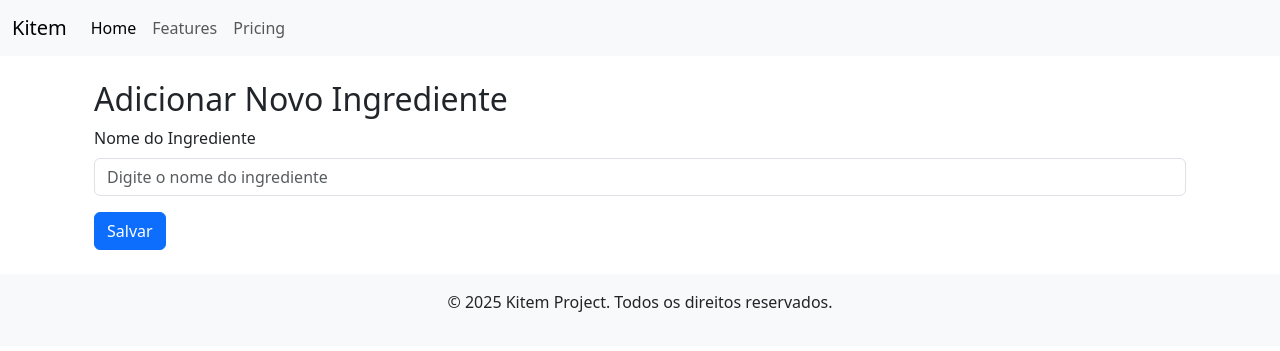
After one commit to prado-marcos/kitem, a Django app: page /novo_ingrediente/ in a window 1280 px wide. The commit adds this page. Shown: the top 351 px of the page. Run offline with Django 5.2, Linux system fonts and the light colour scheme.

Commit message:
adiciona funcionalidades para gerenciar ingredientes: criar, atualizar e deletar, além de atualizar templates e URLs correspondentes

```diff
--- /dev/null
+++ b/KitemProject/KitemApp/templates/novoIngrediente.html
@@ -0,0 +1,17 @@
+{% extends 'base.html' %}
+
+{% block title %}Novo Ingrediente{% endblock %}
+
+{% block content %}
+<div class="container mt-4">
+    <h2>Adicionar Novo Ingrediente</h2>
+    <form method="post">
+        {% csrf_token %}
+        <div class="mb-3">
+            <label for="nome" class="form-label">Nome do Ingrediente</label>
+            <input type="text" class="form-control" id="nome" name="nome" placeholder="Digite o nome do ingrediente" required>
+        </div>
+        <button type="submit" class="btn btn-primary">Salvar</button>
+    </form>
+</div>
+{% endblock %}
--- a/KitemProject/KitemApp/urls.py
+++ b/KitemProject/KitemApp/urls.py
@@ -4,5 +4,7 @@ from . import views
 urlpatterns = [
     path('', views.home, name='home'),
     path('ingredientes/', views.ingredientes, name='ingredientes'),
-    # path('todos/', views.todos, name='todos'),
+    path('novo_ingrediente/', views.novo_ingrediente, name='novo_ingrediente'),
+    path('ingredientes/atualiza/<int:id_ingrediente>/', views.atualiza_ingrediente, name='atualiza_ingrediente'),
+    path('ingredientes/deleta/<int:id_ingrediente>/', views.deleta_ingrediente, name='deleta_ingrediente'),
 ]
--- a/KitemProject/KitemApp/views.py
+++ b/KitemProject/KitemApp/views.py
@@ -1,4 +1,4 @@
-from django.shortcuts import render, HttpResponse
+from django.shortcuts import render, HttpResponse, redirect
 from .models import Ingrediente
 # from .models import TodoItem
 
@@ -8,6 +8,33 @@ def home(request):
 def ingredientes(request):
     items = Ingrediente.objects.all()
     return render(request, 'ingredientes.html', {'ingredientes': items})
+
+def novo_ingrediente(request):
+    if request.method == 'POST':
+        nome = request.POST.get('nome')
+        if nome:
+            Ingrediente.objects.create(nome=nome)
+            return redirect('ingredientes')
+    return render(request, 'novoIngrediente.html')
+
+def atualiza_ingrediente(request, id_ingrediente):
+    ingrediente = Ingrediente.objects.get(id=id_ingrediente)
+    if request.method == 'POST':
+        nome = request.POST.get('nome')
+        if nome:
+            ingrediente.nome = nome
+            ingrediente.save()
+            return redirect('ingredientes')
+    return render(request, 'atualizaIngrediente.html', {'ingrediente': ingrediente})
+
+def deleta_ingrediente(request, id_ingrediente):
+    ingrediente = Ingrediente.objects.get(id=id_ingrediente)
+    if request.method == 'POST':
+        ingrediente.delete()
+        return redirect('ingredientes')
+    return render(request, 'deletaIngrediente.html', {'ingrediente': ingrediente})
+
+
 # def todos(request):
 #     items = TodoItem.objects.all()
 #     return render(request, 'todos.html', {'todos': items})
```
Also changed, not shown: KitemProject/KitemApp/templates/atualizaIngrediente.html (added, +18 -0 lines), KitemProject/KitemApp/templates/ingredientes.html (+19 -1 lines).
